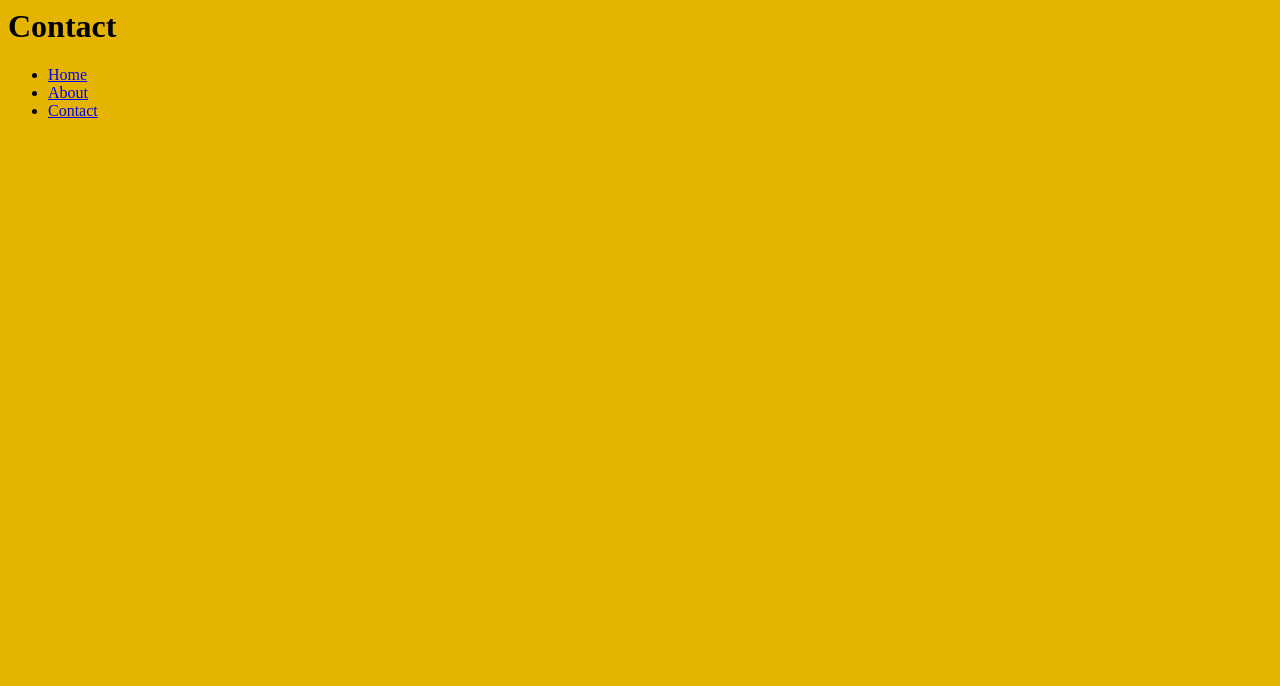
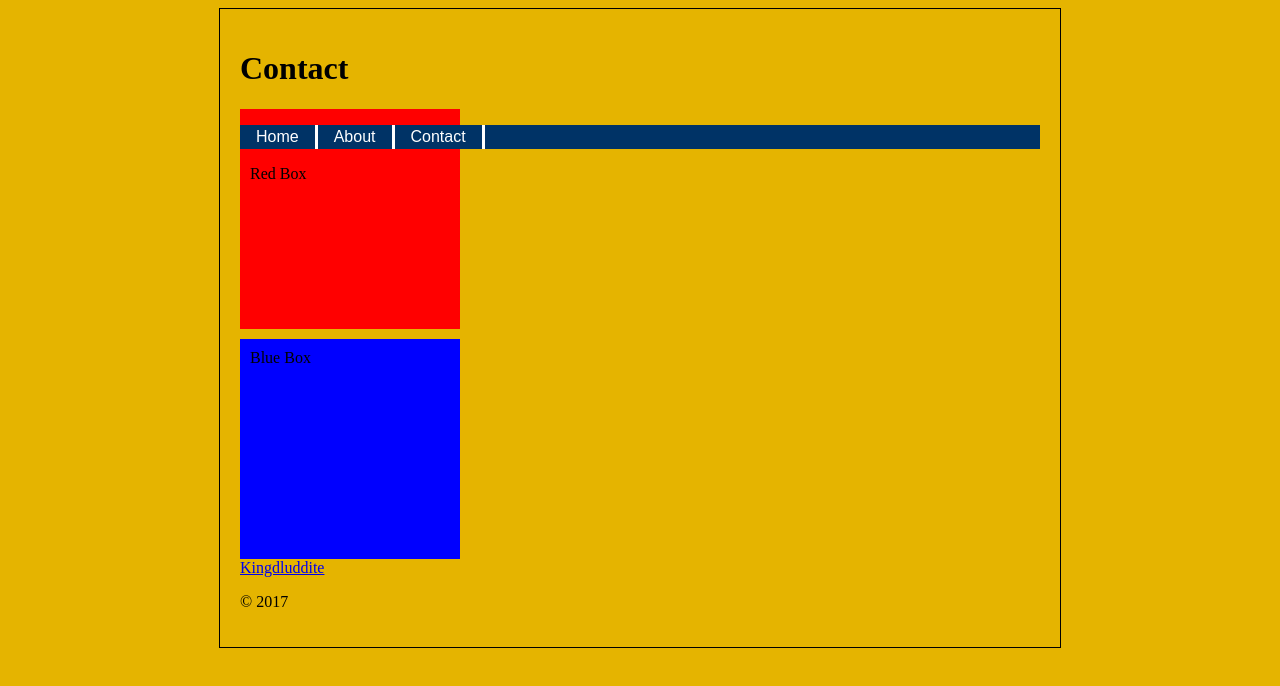
Before and after one commit to Dapelayo/wed-design-fundamentals, a plain HTML site: page contact.html in a window 1280 px wide. Drawn offline with Linux system fonts and the light colour scheme.

Commit message:
add nav bar and some css

```diff
--- a/contact.html
+++ b/contact.html
@@ -1,12 +1,16 @@
+<!DOCTYPE htlm>
 <html>
 
 <head>
-    <title>Drones:Contacts</title>
+    <title>Drones-Contact</title>
     <link rel="stylesheet" type="text/css" href="css/style.css">
 </head>
 
 <body>
+    <div class="container">
+        <header>
             <h1>Contact</h1>
+        </header>
         <nav>
             <ul>
                 <li><a href="index.html">Home</a></li>
@@ -14,6 +18,17 @@
                 <li><a href="contact.html">Contact</a></li>
             </ul>
         </nav>
+        <div class="main-contact">
+            <div class="red-box">Red Box</div>
+            <div class="blue-box">Blue Box</div>
+            <a href="http://kingluddite.com" target="_blank">Kingdluddite</a>
+        </div>
+        <!-- End .main-content -->
+        <footer>
+            <p>&copy; 2017</p>
+        </footer>
+    </div>
+    <!-- End .container -->
 </body>
 
 </html>
--- a/css/style.css
+++ b/css/style.css
@@ -1,11 +1,41 @@
                         body {
                             background-color: #E5B400;
                         }
-                .container{
+
+                        .container {
                             width: 800px;
                             border: 1px solid #000000;
                             padding: 20px;
                             margin: 0 auto 0 auto;
+                        }
+                        /* for main nav */
+
+                        ul {
+                            padding-left: 0;
+                            margin-left: 0;
+                            background-color: #036;
+                            color: white;
+                            float: left;
+                            width: 100%;
+                            font-family: arial, helvetica, sans-serif;
+                        }
+
+                        li {
+                            display: inline;
+                        }
+
+                        ul li a {
+                            padding: 0.2em 1em;
+                            background-color: #003366;
+                            color: #ffffff;
+                            text-decoration: none;
+                            float: left;
+                            border-right: 3px solid #ffffff;
+                        }
+
+                        ul li a:hover {
+                            background-color: #336699;
+                            color: #ffffff;
                         }
 
                         .red-box {
@@ -21,3 +51,4 @@
                             background-color: blue;
                             padding: 10px 10px 10px 10px;
                             margin: 10px 0 0 0;
+                        }
```
Also changed, not shown: about.html (+16 -2 lines), index.html (+8 -12 lines). Lines whose indentation alone changed are shown as unchanged.
